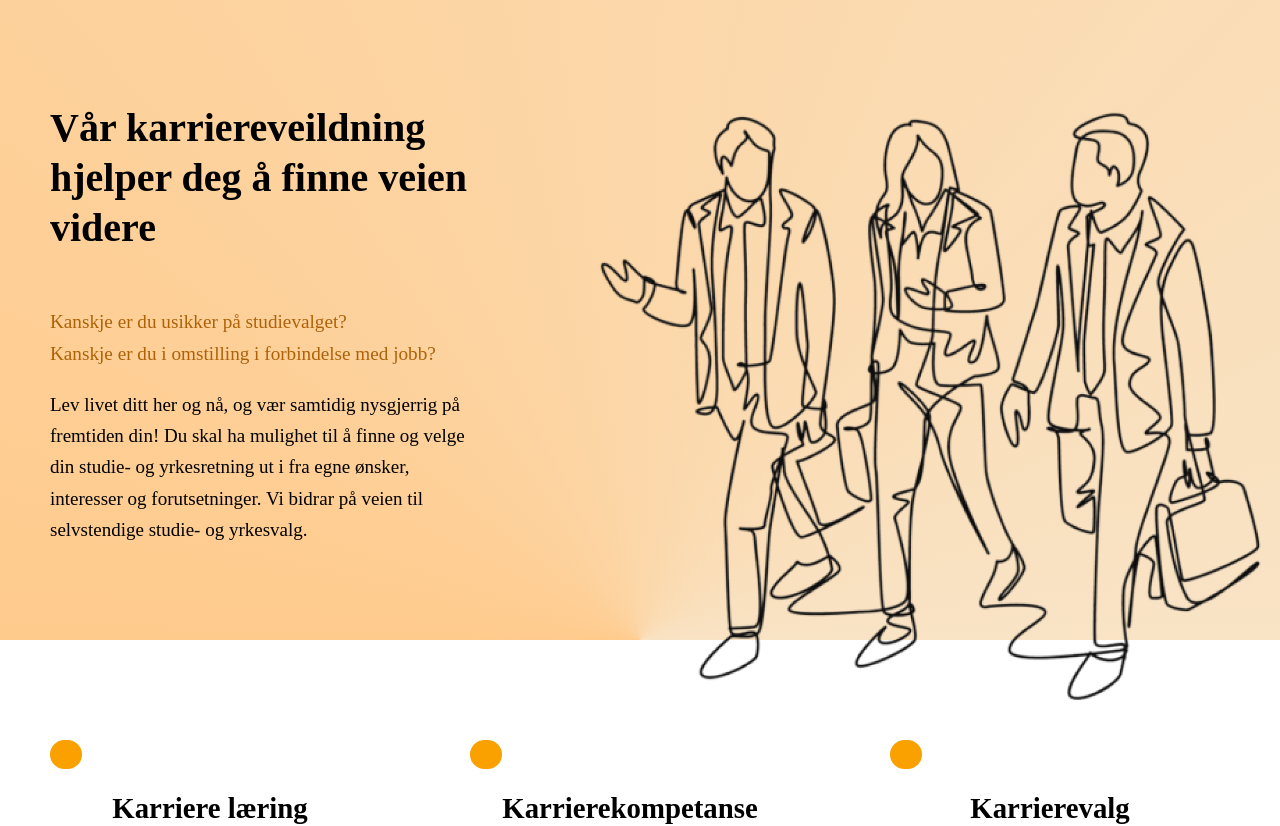
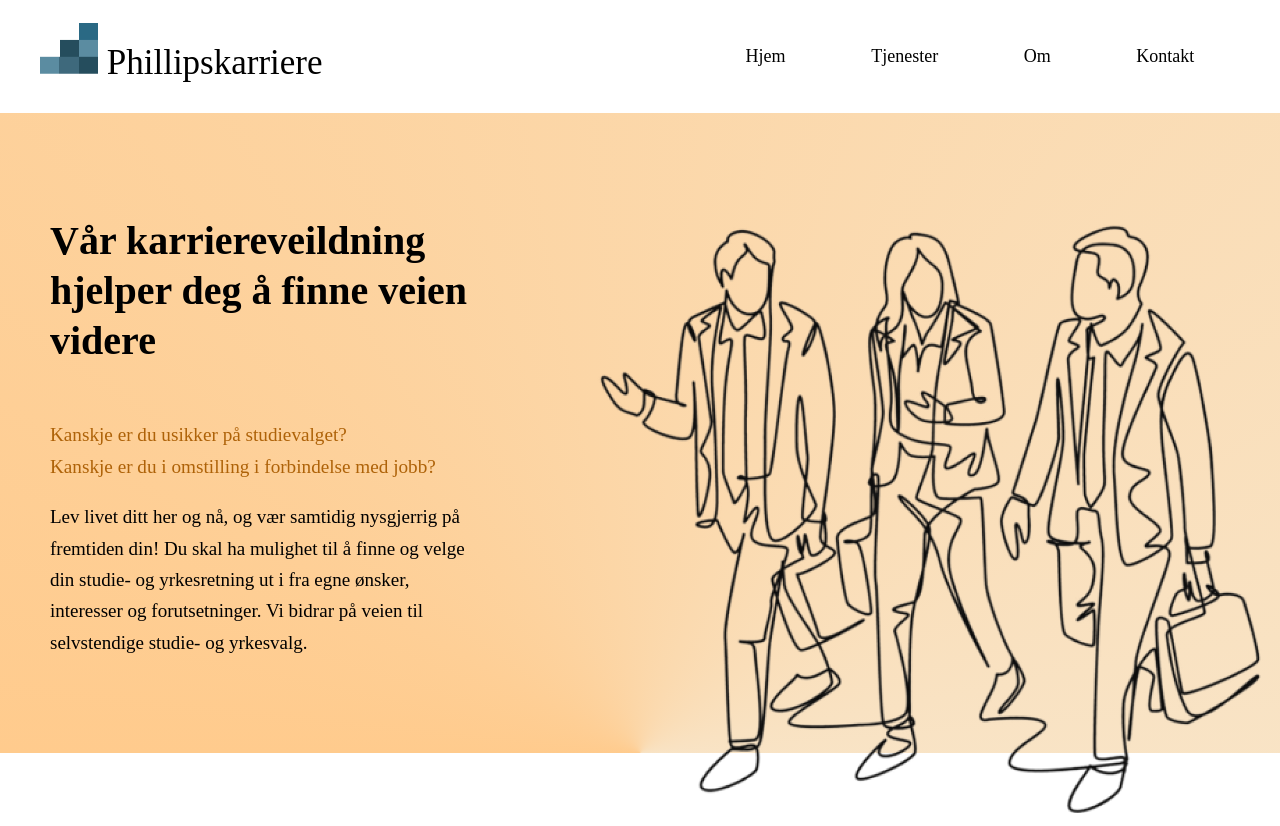
Before and after one commit to ramkodehode/prosjekt-phillips, a React (Create React App) app: page / in a window 1280 px wide. Shown: the top 826 px of the page. Built offline with nearby package versions, Linux system fonts and the light colour scheme.

Commit message:
Nav example for meeting with Trude 14.03

```diff
--- a/package.json
+++ b/package.json
@@ -8,6 +8,7 @@
     "@testing-library/user-event": "^13.5.0",
     "react": "^18.2.0",
     "react-dom": "^18.2.0",
+    "react-router-dom": "^6.9.0",
     "react-scripts": "5.0.1",
     "styled-components": "^5.3.8",
     "web-vitals": "^2.1.4"
--- a/src/App.js
+++ b/src/App.js
@@ -6,6 +6,9 @@ import KursDeltaker from "./components/kursDeltaker";
 import PictureBoxes from "./components/pictureBoxes";
 import InfoTrude from "./components/trudeInfo";
 import VartAnsvar from "./components/vartAnsvar";
+import PhillipLogo from "../src/components/img/PhillipLogo.png";
+
+import { NavLink } from "react-router-dom";
 
 export const EmptySpace = styled.div`
   width: auto;
@@ -18,9 +21,85 @@ export const EmptySpace = styled.div`
   }
 `;
 
+//Everything Nav related to be deleted. It's only for showing Trude Wednesday 14.03
+
+export const NavTitle = styled.h1`
+  font-family: "Poppins";
+  font-style: normal;
+  font-weight: 400;
+  font-size: 35px;
+  line-height: 52px;
+
+  color: #000000;
+`;
+
+export const Navdiv = styled.div`
+  display: flex;
+  justify-content: space-evenly;
+  width: 50%;
+`;
+
+export const Navbar = styled.ul`
+  display: flex;
+  justify-content: space-between;
+  font-family: helvetica, arial, sans-serif;
+
+  margin: 0 auto;
+
+  align-items: center;
+
+  background-color: white;
+
+  position: sticky;
+  top: 0;
+  z-index: 1;
+`;
+
+export const StyledLink = styled(NavLink)`
+  text-decoration: none;
+
+  list-style: none;
+  font-weight: bold;
+  cursor: pointer;
+
+  font-family: "Poppins";
+  font-style: normal;
+  font-weight: 400;
+  font-size: 18px;
+  line-height: 27px;
+
+  color: #000000;
+
+  /* &.active {
+    text-decoration: underline;
+  } */
+`;
+
+export const ImageLogo = styled.img`
+  width: 58px;
+  height: 50.73px;
+`;
+
+//Everything above to be deleted
+
 function App() {
   return (
     <div>
+      {/* Everything NAV related to be deleted after meeting with Trude 14.03 */}
+      <Navbar>
+        <NavTitle>
+          {" "}
+          <ImageLogo src={PhillipLogo} alt="logo" /> <pr /> <pr />
+          Phillipskarriere
+        </NavTitle>
+        <Navdiv>
+          <StyledLink to="/"> Hjem </StyledLink>
+          <StyledLink to="/"> Tjenester </StyledLink>
+          <StyledLink to="/"> Om </StyledLink>
+          <StyledLink to="/"> Kontakt</StyledLink>
+        </Navdiv>
+      </Navbar>
+      {/* Everything above to be deleted */}
       <Intro />
       <KarriereValg />
       <VartAnsvar />
--- a/src/index.js
+++ b/src/index.js
@@ -1,14 +1,18 @@
-import React from 'react';
-import ReactDOM from 'react-dom/client';
-import './index.css';
-import App from './App';
-import reportWebVitals from './reportWebVitals';
+import React from "react";
+import ReactDOM from "react-dom/client";
+import "./index.css";
+import App from "./App";
+import reportWebVitals from "./reportWebVitals";
 
-const root = ReactDOM.createRoot(document.getElementById('root'));
+import { BrowserRouter as Router } from "react-router-dom";
+
+const root = ReactDOM.createRoot(document.getElementById("root"));
 root.render(
-  <React.StrictMode>
-    <App />
-  </React.StrictMode>
+  <Router basename={process.env.PUBLIC_URL}>
+    <React.StrictMode>
+      <App />
+    </React.StrictMode>
+  </Router>
 );
 
 // If you want to start measuring performance in your app, pass a function
```
Also changed, not shown: src/components/img/PhillipLogo.png (added), 1 other file (tests, documents, lock files or other folders).
